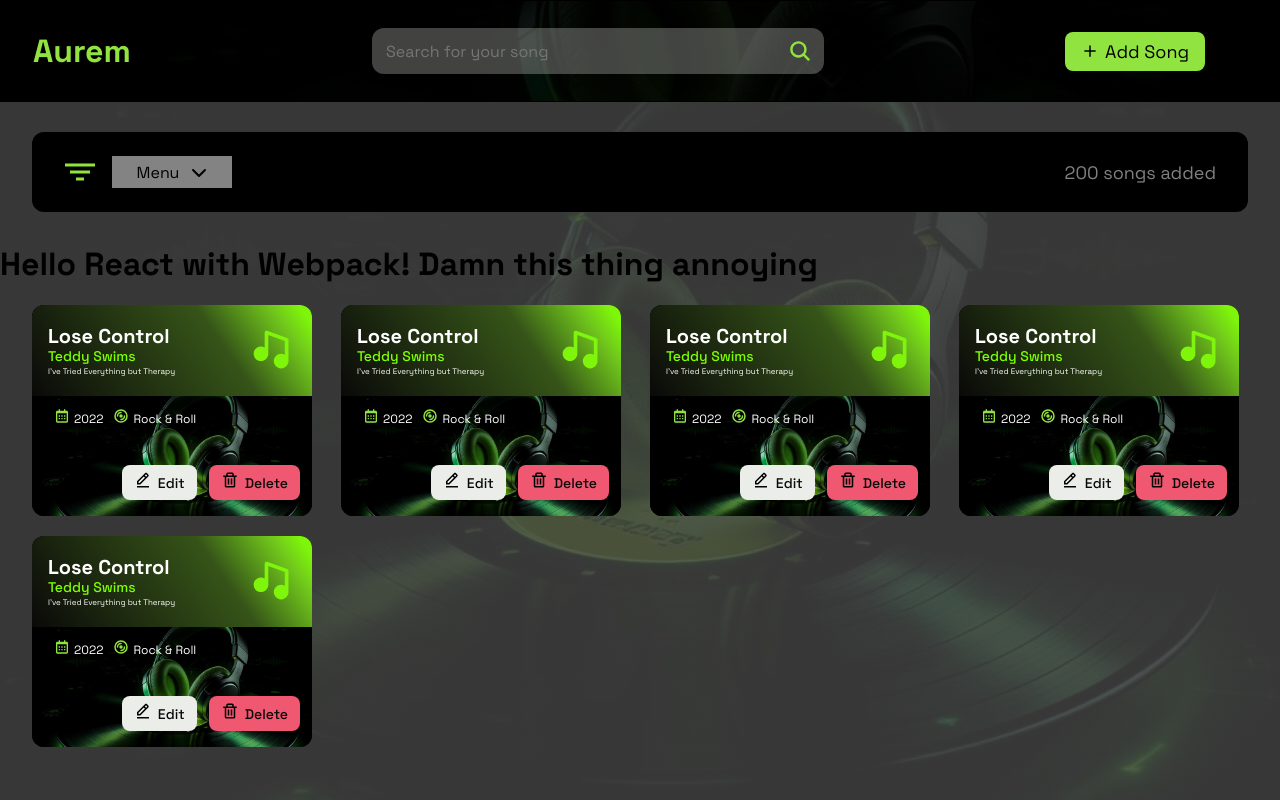
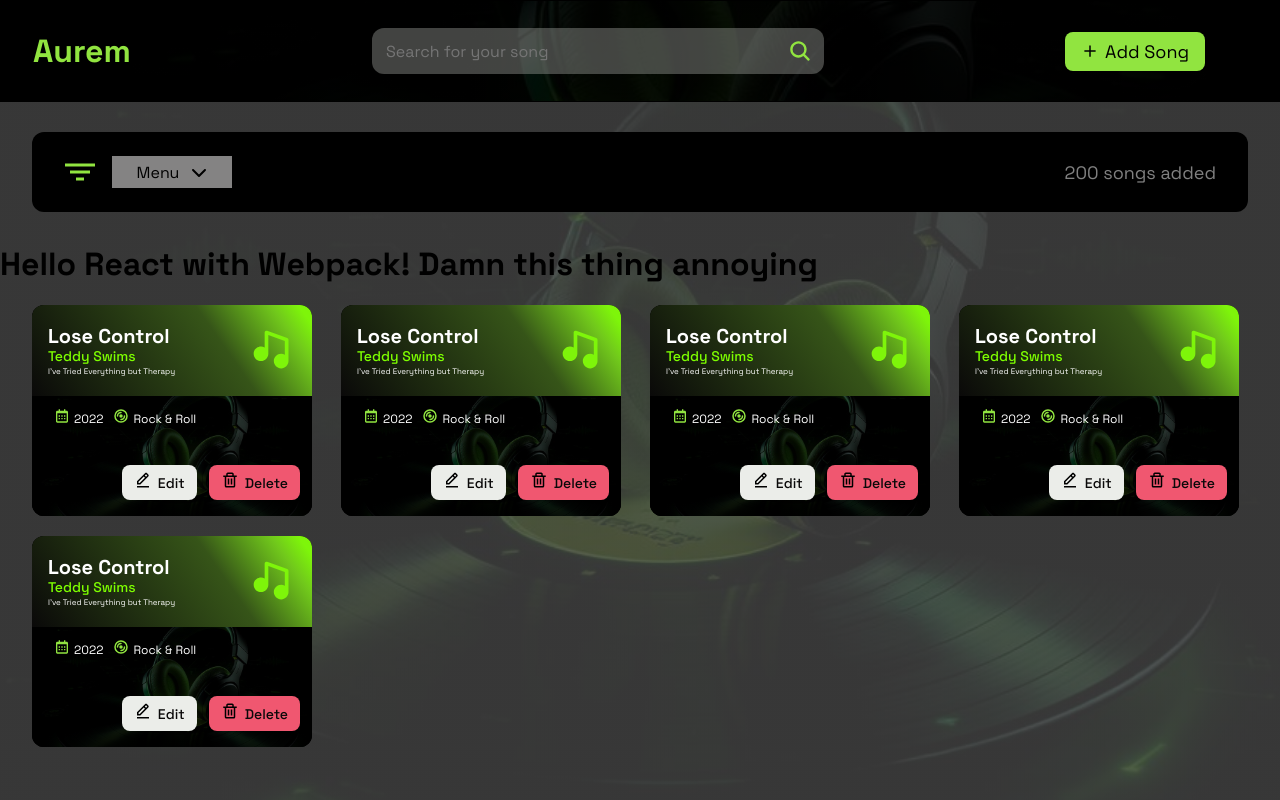
Before and after one commit to EyosiSol/Aurem, a React app: page / in a window 1280 px wide. Built offline with nearby package versions, Linux system fonts and the light colour scheme.

Commit message:
feat: update card background to include gradient overlay for improved aesthetics

```diff
--- a/src/MusicCard.css
+++ b/src/MusicCard.css
@@ -104,7 +104,9 @@
   align-self: stretch;
   padding: 12px;
   overflow: hidden;
-  background-image: url('../public/images/headeset1.jpg');
+  background-image:
+    linear-gradient(rgba(0, 0, 0, 0.5), rgba(0, 0, 0, 0.9)),
+    url('../public/images/headeset1.jpg');
   background-size: cover;
   background-position: center;
   display: flex;
```
